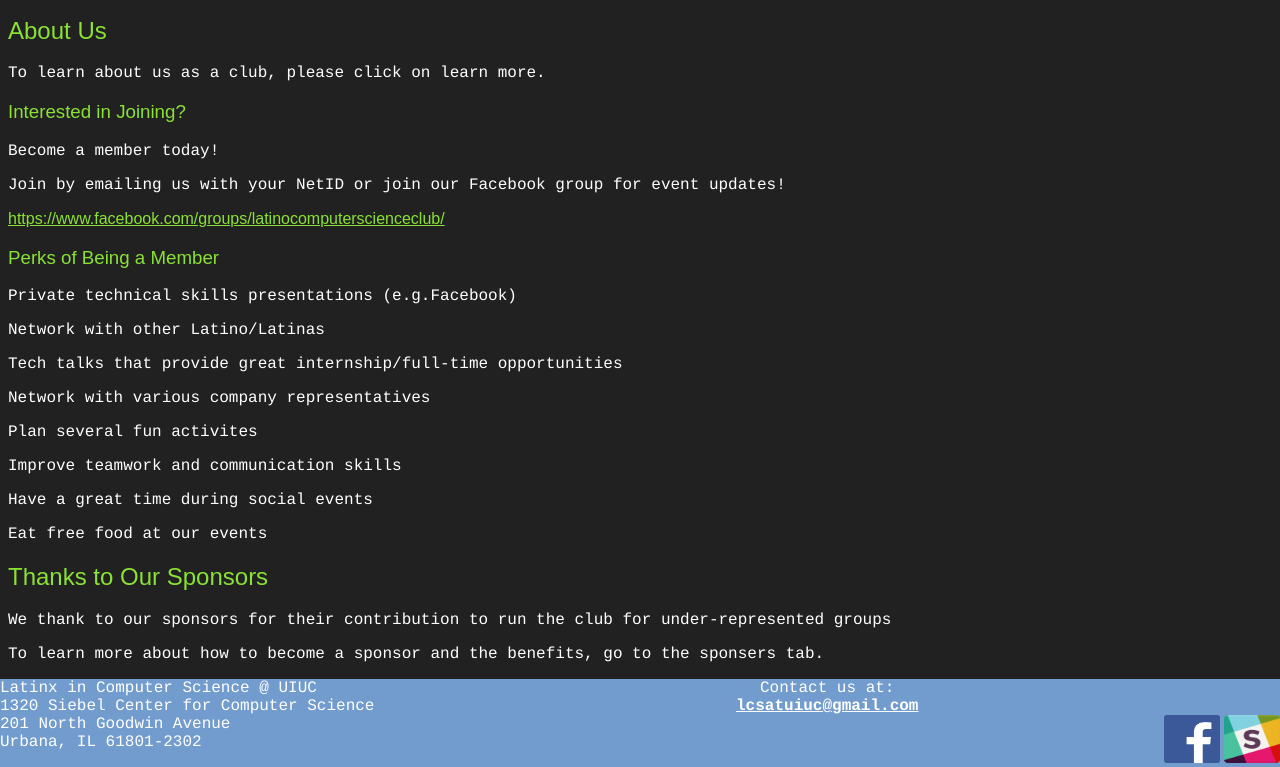
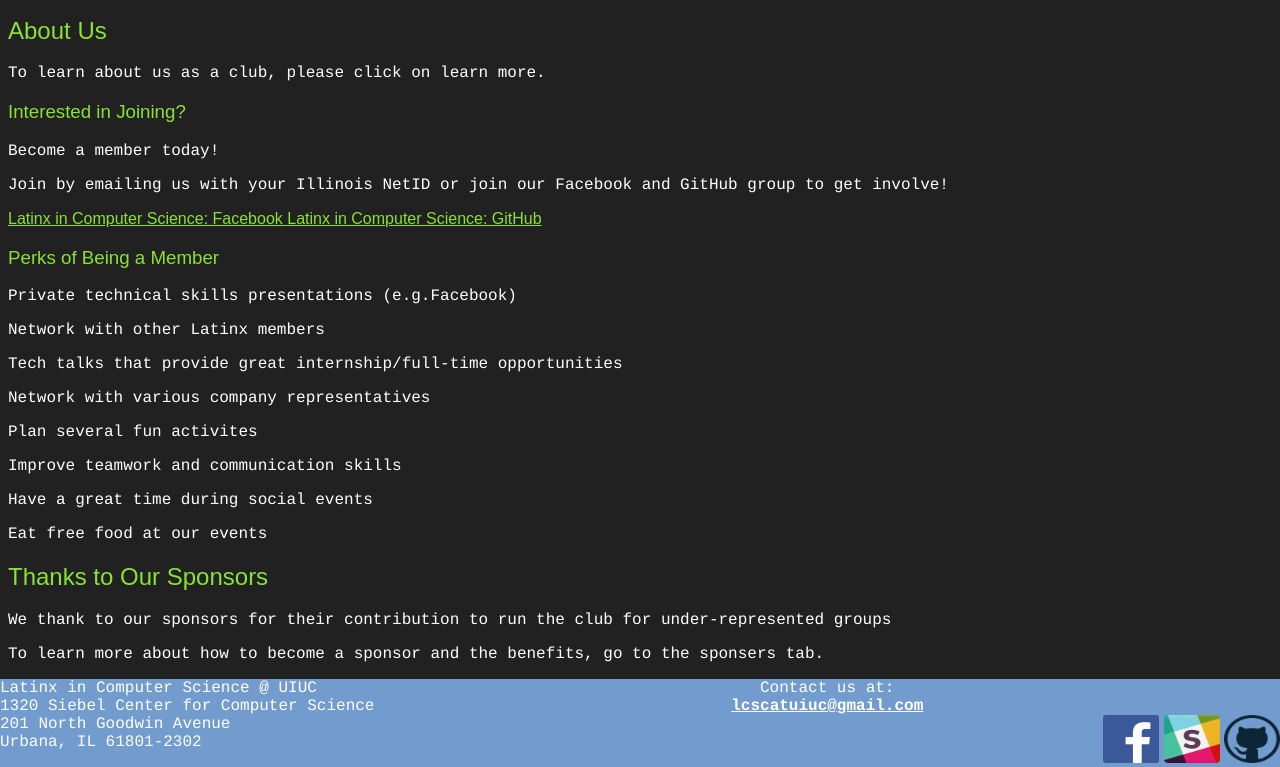
Before and after one commit to EriqLu/LxCS-Website, a website: page index.html in a window 1280 px wide. Shown: the part 360-1127 px from the top of the page. Drawn offline with Linux system fonts and the light colour scheme.

Commit message:
new small changes

```diff
--- a/index.html
+++ b/index.html
@@ -55,11 +55,12 @@
 
 			<h3> Interested in Joining? </h3>
 				<p> Become a member today! </p>
-				<p> Join by emailing us with your NetID or join our Facebook group for event updates! </p>
-				<a href="https://www.facebook.com/groups/latinocomputerscienceclub/" class="external-link" rel="nofollow">https://www.facebook.com/groups/latinocomputerscienceclub/</a>
+				<p> Join by emailing us with your Illinois NetID or join our Facebook and GitHub group to get involve! </p>
+				<a href="https://www.facebook.com/groups/latinocomputerscienceclub/" class="external-link" rel="nofollow"> Latinx in Computer Science: Facebook </a>
+				<a href="https://github.com/Illinois-LCS" class="external-link" rel="nofollow"> Latinx in Computer Science: GitHub </a>
 				<h3>Perks of Being a Member</h3>
 						<p>Private technical skills presentations (e.g.Facebook)</p>
-						<p>Network with other Latino/Latinas</p>
+						<p>Network with other Latinx members</p>
 						<p>Tech talks that provide great internship/full-time opportunities</p>
 						<p>Network with various company representatives</p>
 						<p>Plan several fun activites</p>
@@ -81,11 +82,12 @@
 		</div>
 		<div class="centered">
 			<p> Contact us at: </p>
-			<p><b><a href="mailto:lcsatuiuc@gmail.com">lcsatuiuc@gmail.com</a></b></p>
+			<p><b><a href="mailto:lcscatuiuc@gmail.com">lcscatuiuc@gmail.com</a></b></p>
 		</div>
 		<div class="right">
 			<a href="https://www.facebook.com/groups/latinocomputerscienceclub/"><input type="image" src="assets/img/logos/facebook-logo.png" height="48" width="56"></a>
 			<a href="https://lcs-uiuc.slack.com/"><input type="image" src="assets/img/logos/slack-logo.png" height="48" width="56"></a>
+			<a href="https://github.com/Illinois-LCS"><input type="image" src="../assets/img/logos/github-logo.png" height="48" width="56"></a>
 		</div>
 	</footer>
 </html>
```
Also changed, not shown: alumni/index.html (+6 -6 lines), contact/index.html (+1 -1 lines).
